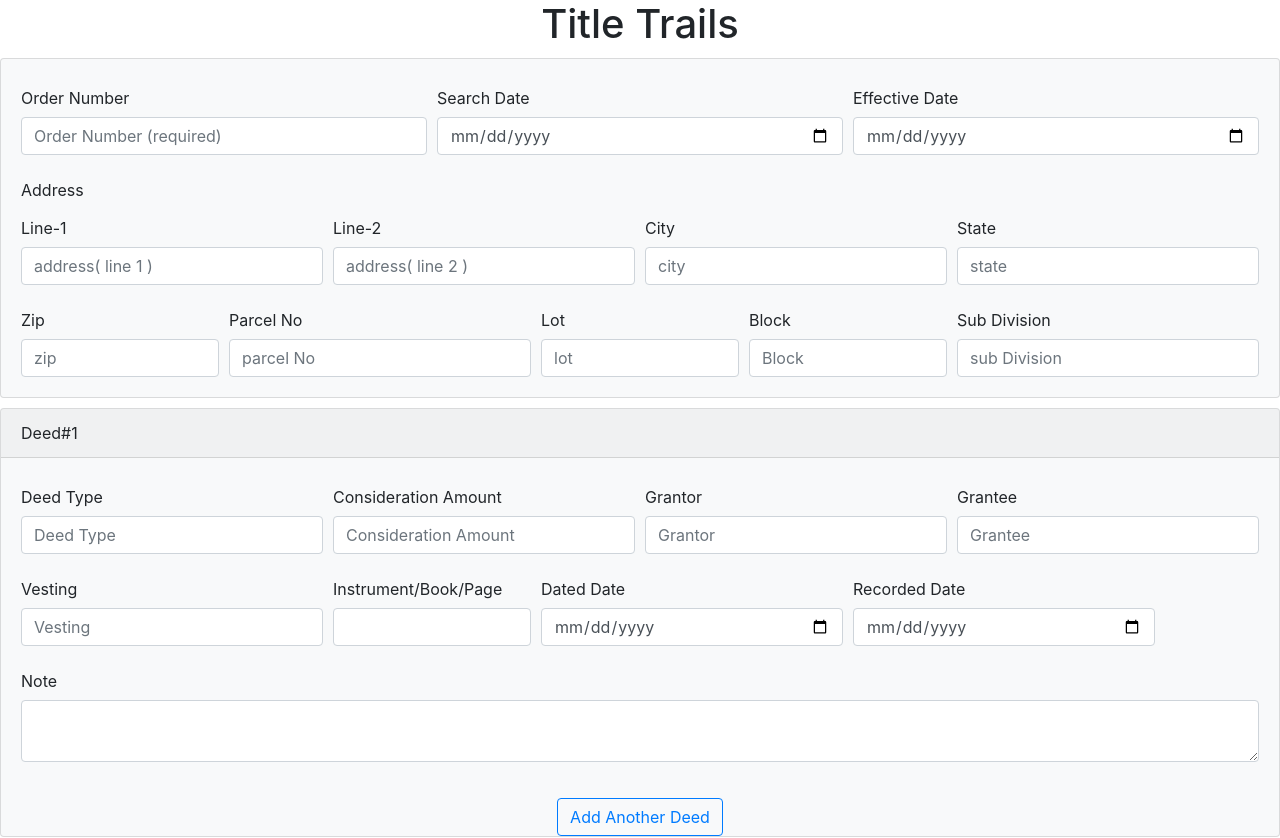
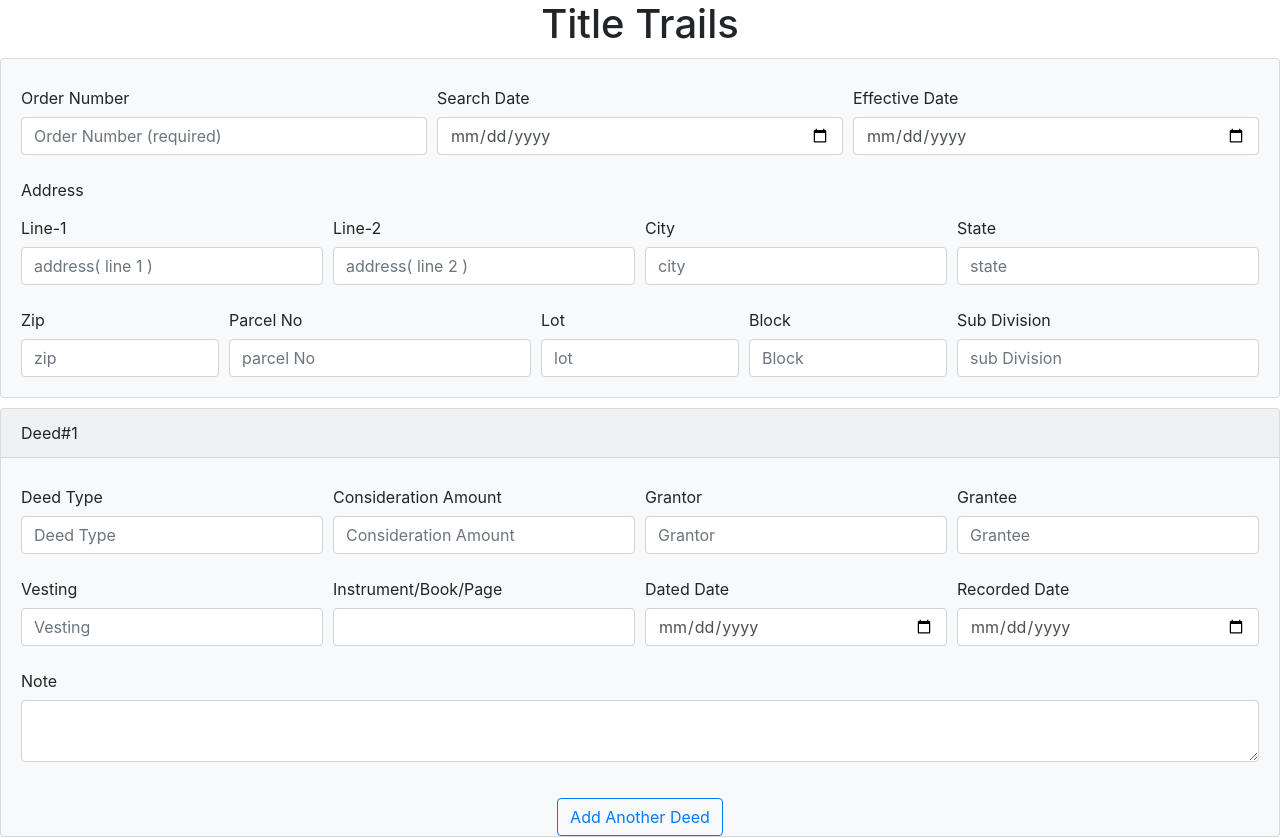
Before and after one commit to mohanreddy070/titledoc, an Angular app: page / in a window 1280 px wide. Shown: the top 838 px of the page. Built offline with nearby package versions, Linux system fonts and the light colour scheme.

Commit message:
1 file modified

```diff
--- a/src/app/form/form.component.html
+++ b/src/app/form/form.component.html
@@ -251,7 +251,7 @@
             </div>
 
 
-            <div class="col-md-2 form-group ">
+            <div class="col-md-3 form-group ">
               <label class="col-form-label "
                 for="iBP"> Instrument/Book/Page </label>
               <input class="form-control"
```
